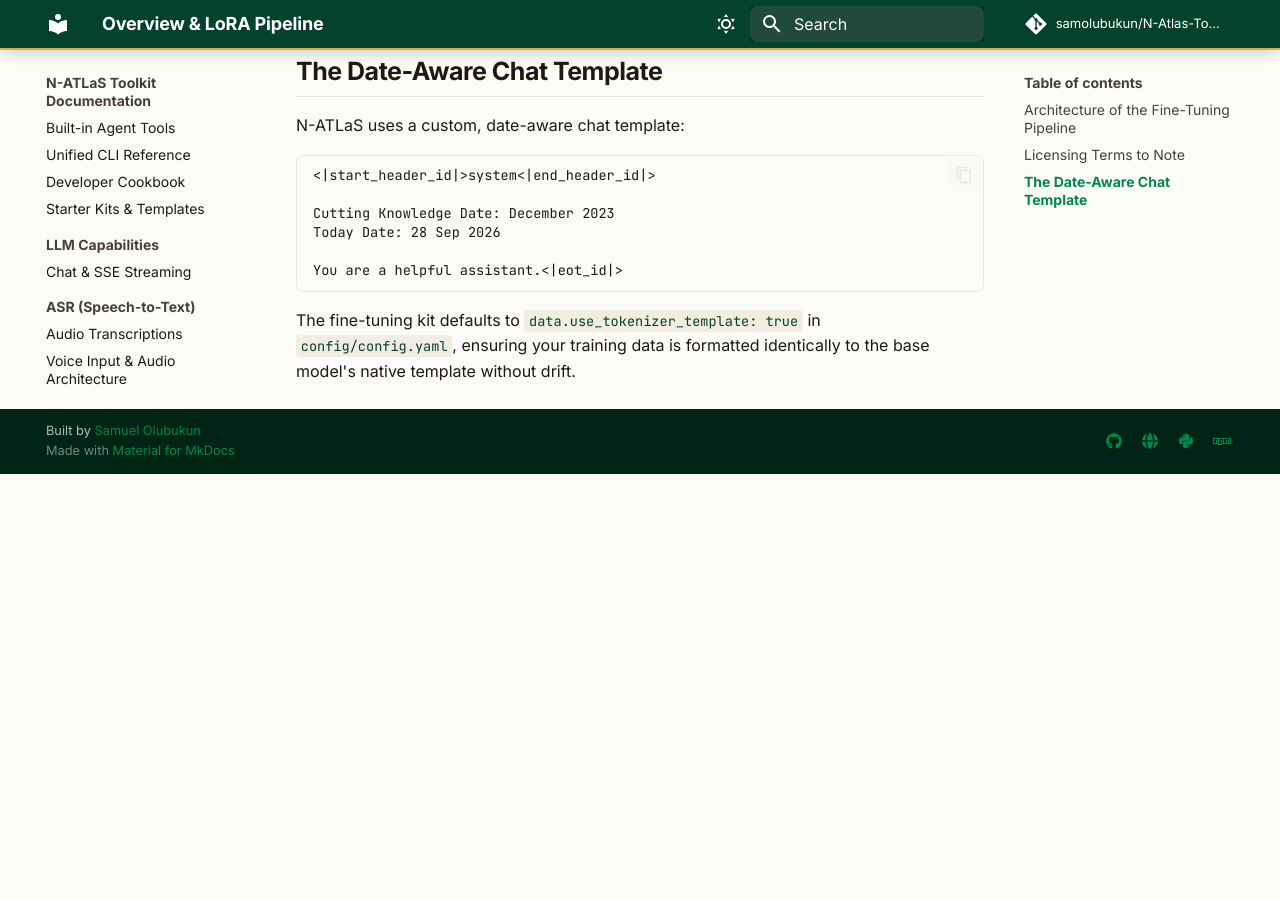
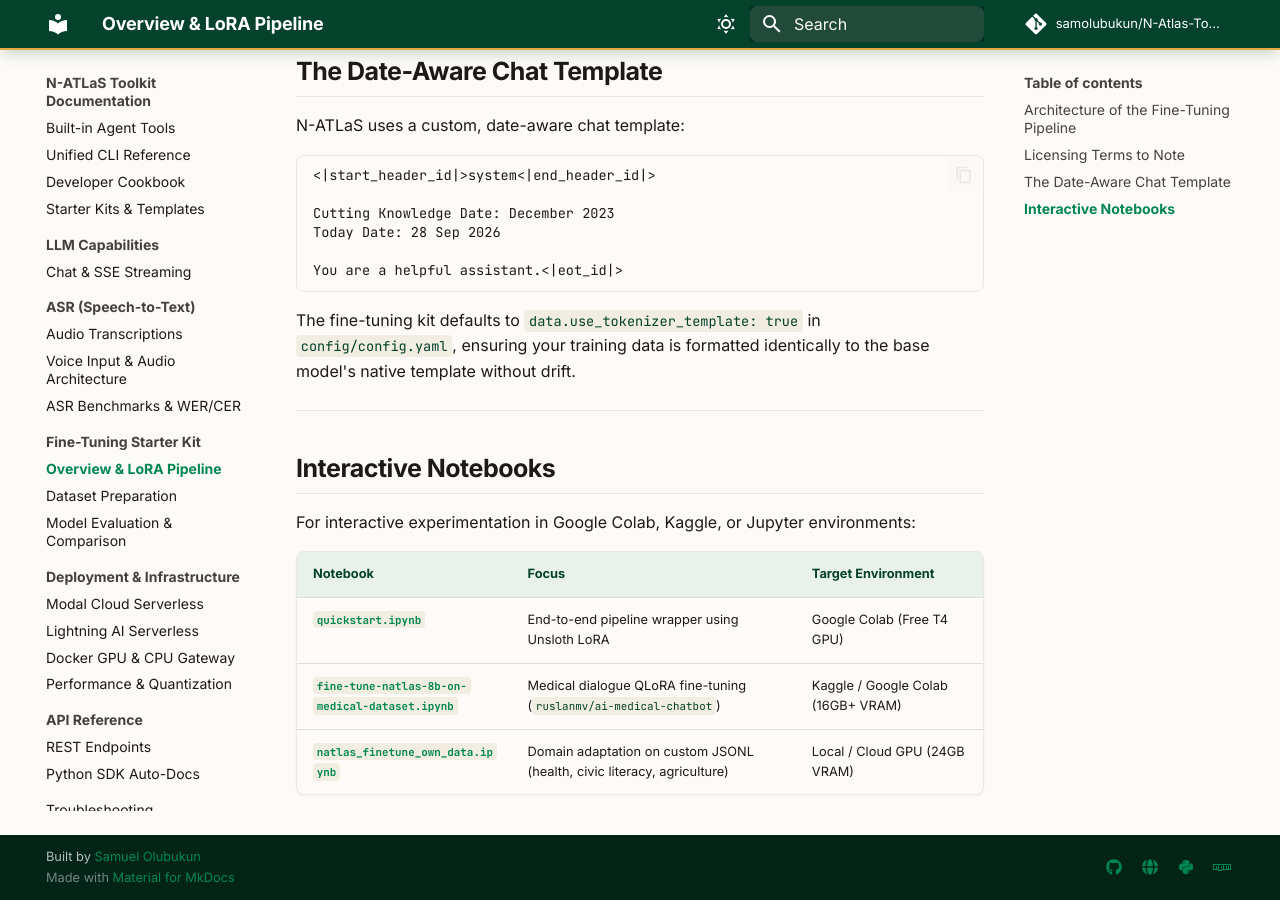
Before and after one commit to samolubukun/N-Atlas-Toolkit, an MkDocs documentation site: the page built from docs/finetuning/overview.md, in a window 1280 px wide and 900 px high, scrolled down 1043 px. Built offline with MkDocs 1.6.1 and Material for MkDocs 9.7.7, drawn with Linux system fonts in a browser that asks for light colours; comment, search, counter and statistics services are not loaded; before the commit the page ends 1517 px from its top, so only the background shows below that.

Commit message:
add medical dataset finetuning notebook

````diff
--- a/docs/finetuning/overview.md
+++ b/docs/finetuning/overview.md
@@ -53,3 +53,15 @@
 ```
 
 The fine-tuning kit defaults to `data.use_tokenizer_template: true` in `config/config.yaml`, ensuring your training data is formatted identically to the base model's native template without drift.
+
+---
+
+## Interactive Notebooks
+
+For interactive experimentation in Google Colab, Kaggle, or Jupyter environments:
+
+| Notebook | Focus | Target Environment |
+| :--- | :--- | :--- |
+| **[`quickstart.ipynb`](https://github.com/samolubukun/N-Atlas-Toolkit/blob/main/finetune-starter-kit/notebooks/quickstart.ipynb)** | End-to-end pipeline wrapper using Unsloth LoRA | Google Colab (Free T4 GPU) |
+| **[`fine-tune-natlas-8b-on-medical-dataset.ipynb`](https://github.com/samolubukun/N-Atlas-Toolkit/blob/main/notebooks/fine-tune-natlas-8b-on-medical-dataset.ipynb)** | Medical dialogue QLoRA fine-tuning (`ruslanmv/ai-medical-chatbot`) | Kaggle / Google Colab (16GB+ VRAM) |
+| **[`natlas_finetune_own_data.ipynb`](https://github.com/samolubukun/N-Atlas-Toolkit/blob/main/notebooks/natlas_finetune_own_data.ipynb)** | Domain adaptation on custom JSONL (health, civic literacy, agriculture) | Local / Cloud GPU (24GB VRAM) |
````
Also changed, not shown: README.md (+1 -1 lines), finetune-starter-kit/README.md (+4 -1 lines), 3 other files.
